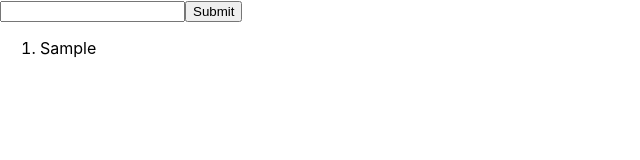
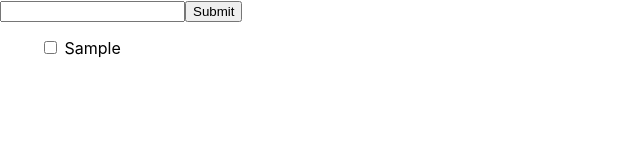
Before and after one commit to SGoD11/React_in_14_days, a React (Create React App) app in the folder 01-js-fundamentals/: page / in a window 1280 px wide. Both pictures are taken after typing "Sample" into the empty fields and a click on the button "Submit". Shown: the top 160 px of the page, without its empty margins (0-640 px from the left). Built offline with nearby package versions, Linux system fonts and the light colour scheme.

Commit message:
Added delete function

```diff
--- a/01-js-fundamentals/src/App.jsx
+++ b/01-js-fundamentals/src/App.jsx
@@ -15,16 +15,25 @@ function App() {
     }
   };
 
+
+  const deleteTask = (taskToDelete) => {
+    const updatedTasks = addTasks.filter((task) => task !== taskToDelete);
+    setAddtasks(updatedTasks);
+  };
+
   return (
     <div className="App">
       <input type="text" onChange={handleChange} value={tasks} />
       <button onClick={addtask}> Submit </button>
       <div className="displayItems">
-        <ol>
+        <ul>
           {addTasks.map((task, index) => (
-            <li key={index}>{task}</li>
+            <li key={index} style={{listStyleType: "none"}}> <input
+            type="checkbox"
+            onClick={() => deleteTask(task)}
+          />{" "} {task}</li>
           ))}
-        </ol>
+        </ul>
       </div>
     </div>
   );
```
